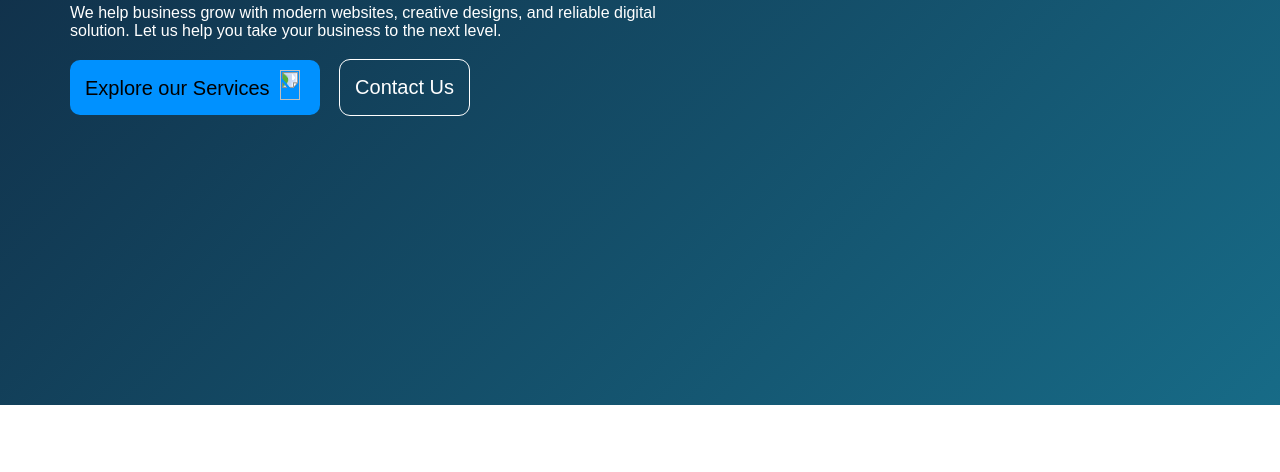
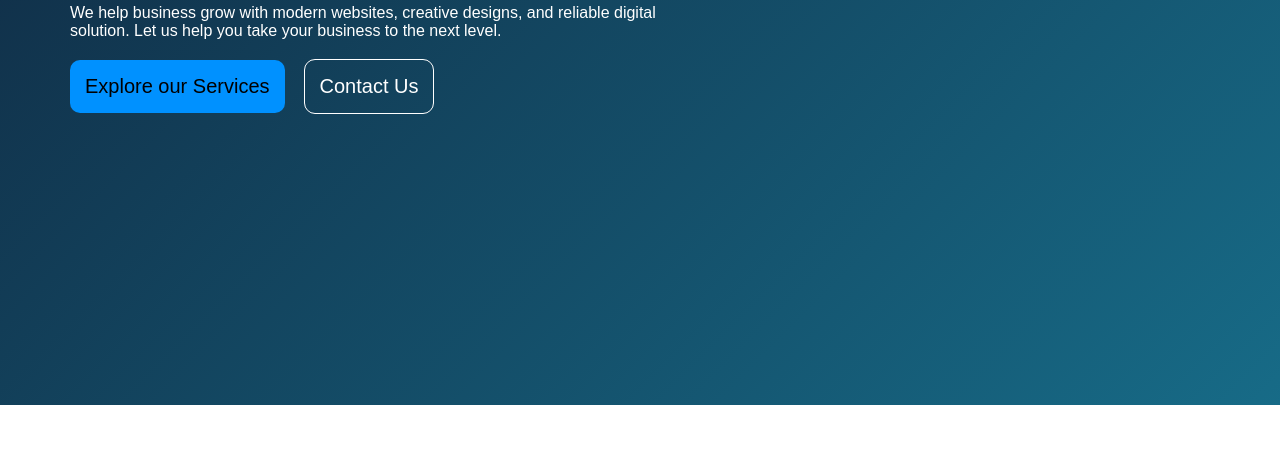
Before and after one commit to ayomideodunbaku04-blip/single-page, a plain HTML site: page index.html in a window 1280 px wide. Shown: the part 294-766 px from the top of the page. Drawn offline with Linux system fonts and the light colour scheme.

Commit message:
Fix HTML structure and clean up formatting

```diff
--- a/index.html
+++ b/index.html
@@ -46,7 +46,6 @@
 
                     <a href="#services" >
                 Explore our Services
-                <img src="icons/arrow-up-solid-full.svg" alt="">
             </a>
                 </button>
             <button class="sec-button">
```
